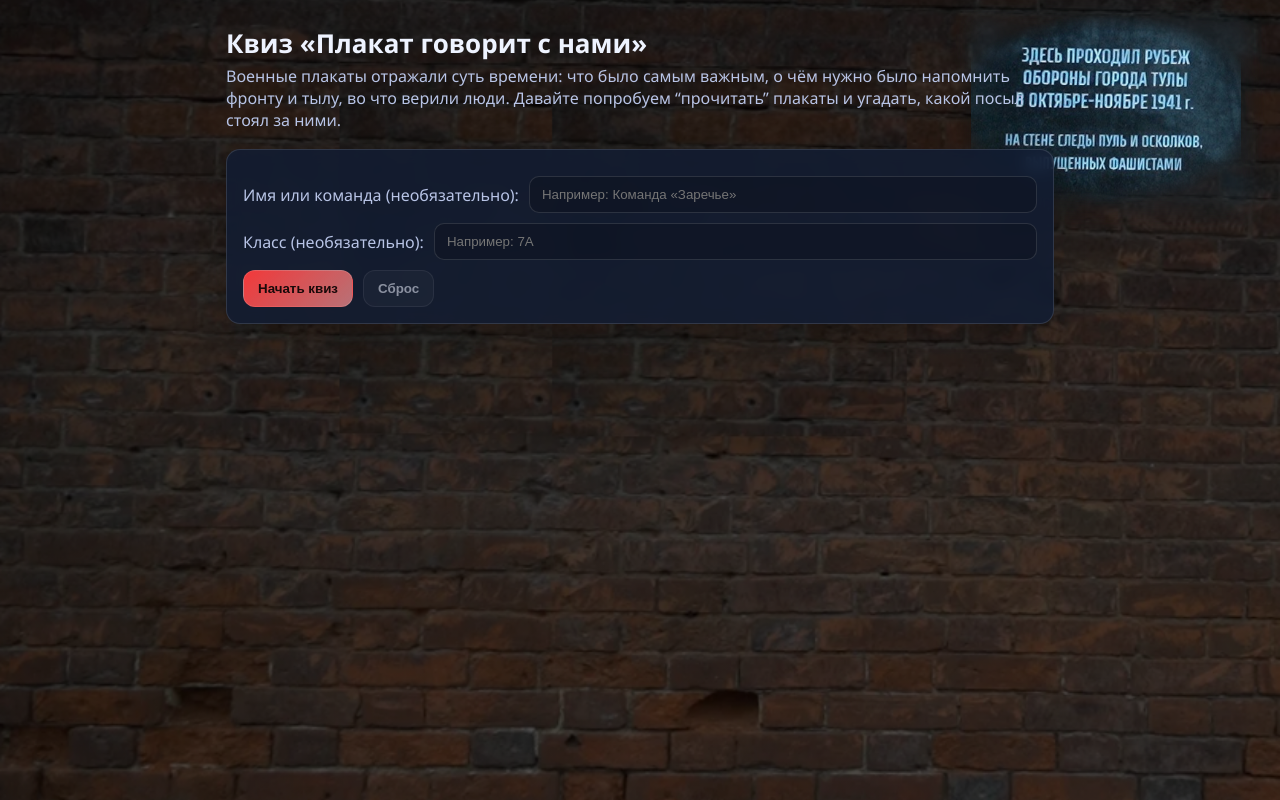
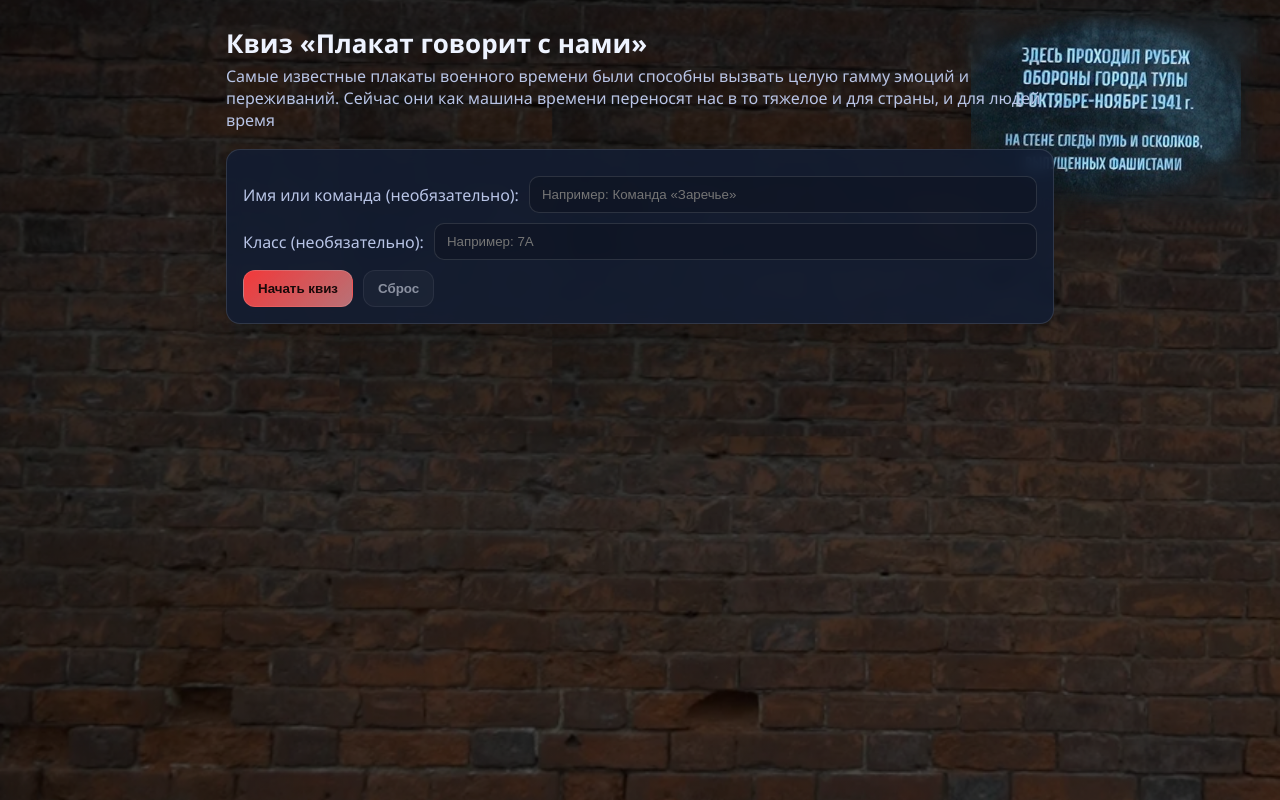
Before and after one commit to annyp4st/quiz1posterstalks, a plain HTML site: page index.html in a window 1280 px wide. Drawn offline with Linux system fonts and the light colour scheme.

Commit message:
Update index.html

```diff
--- a/index.html
+++ b/index.html
@@ -11,8 +11,7 @@
       <header class="header">
         <h1>Квиз «Плакат говорит с нами»</h1>
         <p class="sub">
-          Военные плакаты отражали суть времени: что было самым важным, о чём нужно было напомнить фронту и тылу, во что верили
-          люди. Давайте попробуем “прочитать” плакаты и угадать, какой посыл стоял за ними.
+          Самые известные плакаты военного времени были способны вызвать целую гамму эмоций и переживаний. Сейчас они как машина времени переносят нас в то тяжелое и для страны, и для людей время
         </p>
       </header>
 
```
